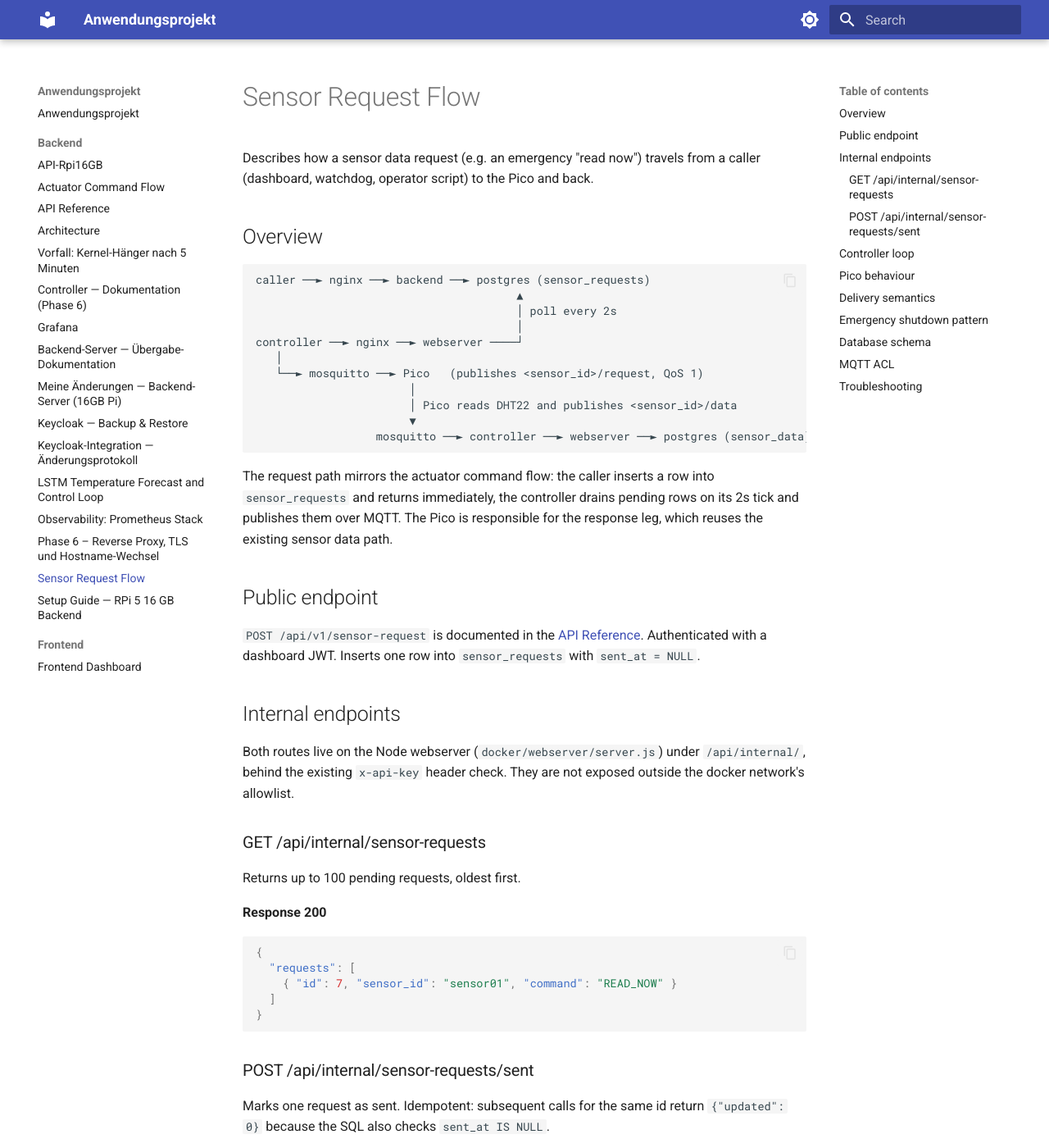
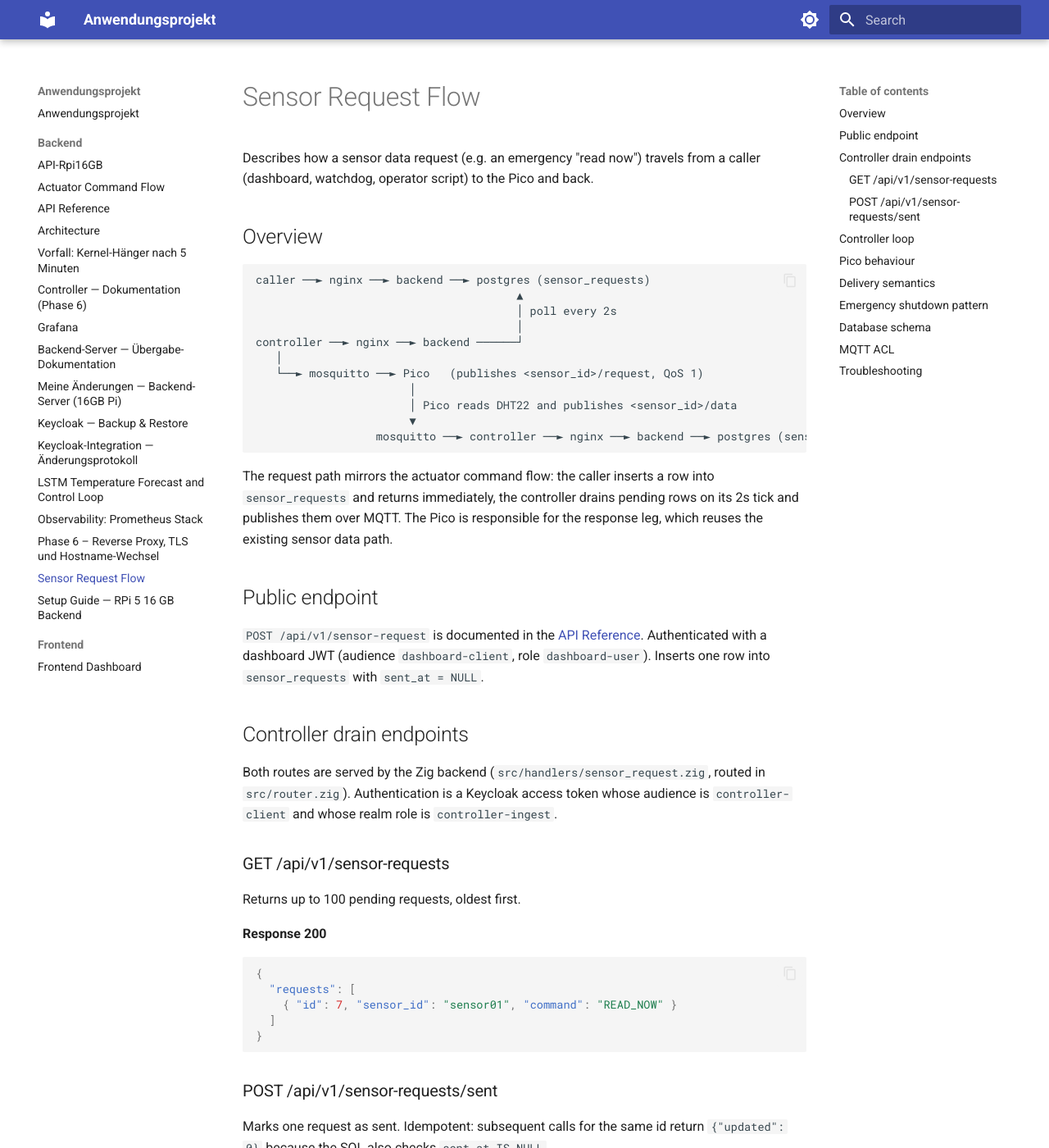
Before and after one commit to Just-Martin-Really/API-Rpi16GB, an MkDocs documentation site: the page built from docs/backend/sensor-request-flow.md, in a window 1280 px wide and 1400 px high. Shown: the whole window at 82% size. Built offline with MkDocs 1.6.1 and Material for MkDocs 9.7.7, drawn with Linux system fonts in a browser that asks for light colours; some of the changed text lies outside the part shown.

Commit message:
docs(backend): rewrite actuator and sensor-request flow docs for Phase 6
Both docs still described the drain path as Node webserver +
/api/internal/ + x-api-key. After 8a5c306 + fb7278c the drain
endpoints live in the Zig backend under /api/v1/, behind a Keycloak
client-credentials token (controller-client / controller-ingest).
Update the diagrams, endpoint sections, controller-loop steps,
issued_by column in the schema example, and the 401/403
troubleshooting rows accordingly.

````diff
--- a/docs/backend/sensor-request-flow.md
+++ b/docs/backend/sensor-request-flow.md
@@ -9,26 +9,26 @@
                                        ▲
                                        │ poll every 2s
                                        │
-controller ──► nginx ──► webserver ────┘
+controller ──► nginx ──► backend ──────┘
    │
    └──► mosquitto ──► Pico   (publishes <sensor_id>/request, QoS 1)
                        │
                        │ Pico reads DHT22 and publishes <sensor_id>/data
                        ▼
-                  mosquitto ──► controller ──► webserver ──► postgres (sensor_data)
+                  mosquitto ──► controller ──► nginx ──► backend ──► postgres (sensor_data)
 ```
 
 The request path mirrors the actuator command flow: the caller inserts a row into `sensor_requests` and returns immediately, the controller drains pending rows on its 2s tick and publishes them over MQTT. The Pico is responsible for the response leg, which reuses the existing sensor data path.
 
 ## Public endpoint
 
-`POST /api/v1/sensor-request` is documented in the [API Reference](api.md#post-apiv1sensor-request). Authenticated with a dashboard JWT. Inserts one row into `sensor_requests` with `sent_at = NULL`.
+`POST /api/v1/sensor-request` is documented in the [API Reference](api.md#post-apiv1sensor-request). Authenticated with a dashboard JWT (audience `dashboard-client`, role `dashboard-user`). Inserts one row into `sensor_requests` with `sent_at = NULL`.
 
-## Internal endpoints
+## Controller drain endpoints
 
-Both routes live on the Node webserver (`docker/webserver/server.js`) under `/api/internal/`, behind the existing `x-api-key` header check. They are not exposed outside the docker network's allowlist.
+Both routes are served by the Zig backend (`src/handlers/sensor_request.zig`, routed in `src/router.zig`). Authentication is a Keycloak access token whose audience is `controller-client` and whose realm role is `controller-ingest`.
 
-### GET /api/internal/sensor-requests
+### GET /api/v1/sensor-requests
 
 Returns up to 100 pending requests, oldest first.
 
@@ -41,7 +41,7 @@
 }
 ```
 
-### POST /api/internal/sensor-requests/sent
+### POST /api/v1/sensor-requests/sent
 
 Marks one request as sent. Idempotent: subsequent calls for the same id return `{"updated": 0}` because the SQL also checks `sent_at IS NULL`.
 
@@ -61,12 +61,14 @@
 
 `docker/controller/controller.py` runs `drain_sensor_requests` alongside `drain_actuator_commands` on the same 2 second tick:
 
-1. `GET /api/internal/sensor-requests` (HTTPS, x-api-key).
+1. `GET /api/v1/sensor-requests` (HTTPS, `Authorization: Bearer <token>`).
 2. For each row:
     1. Validate `sensor_id` against `^[A-Za-z0-9_-]+$` and `command` against `^[A-Z0-9_]+$`. Rejected rows are marked sent without publishing, so a malicious authenticated caller cannot inject MQTT topics via DB content.
     2. Publish `{"command": "<command>"}` to `<sensor_id>/request` at QoS 1 and wait up to 5 s for the broker ack.
-    3. On successful publish, `POST /api/internal/sensor-requests/sent` to mark the row.
+    3. On successful publish, `POST /api/v1/sensor-requests/sent` to mark the row.
 3. Sleep `ACTUATOR_POLL_SECONDS` (2 s) and repeat.
+
+The bearer token is shared with the actuator drain (one cached token per controller process, refreshed before expiry).
 
 The poll constant is shared with the actuator drain by design: one tick, both queues. Tuning it changes the worst-case latency for both flows in lockstep.
 
@@ -118,7 +120,7 @@
     WHERE sent_at IS NULL;
 ```
 
-Grants: `iot_write_user` holds `INSERT, SELECT, UPDATE`. The backend inserts (issuing path), the webserver selects and updates (drain path). No other service touches the table.
+Grants: `iot_write_user` holds `INSERT, SELECT, UPDATE`. The Zig backend uses this role for both the issuing path (`POST /api/v1/sensor-request`) and the drain path (`GET` / `POST /sent`). No other service touches the table.
 
 A migration block in `docker/postgres/migrate.sql` covers existing deployments where the initial schema has already been applied.
 
@@ -130,9 +132,10 @@
 
 | Symptom | Likely cause |
 |---------|--------------|
-| `sensor-request drain error: Connection refused` in controller logs | `API_BASE_URL` does not include the in-network port (`https://nginx:8443`), or nginx is down |
-| `sensor-request drain error: HTTP Error 401` | API key in `/run/secrets/api_key` does not match what the webserver reads |
+| `sensor-request drain error: Connection refused` in controller logs | `API_BASE_URL` is wrong or nginx is down |
+| `sensor-request drain error: HTTP Error 401` | Token expired or revoked mid-flight; the controller refreshes and retries once. Persistent 401 means the Keycloak client secret in `/run/secrets/keycloak_controller_secret` does not match `controller-client` in the realm |
+| `sensor-request drain error: HTTP Error 403` | Token is valid but missing the `controller-ingest` realm role on the `controller-client` service account, or audience does not match |
 | `sensor-request publish failed: id=N` | Mosquitto unreachable or the publish ack timed out; row stays unsent for the next poll |
 | `sensor-request skipped invalid row id=N` | The row's `sensor_id` or `command` failed the regex check; row was marked sent without publishing |
-| Row stays with `sent_at = NULL` and no log line | Controller is not running, or it cannot reach the webserver at all |
+| Row stays with `sent_at = NULL` and no log line | Controller is not running, or it cannot reach the backend at all |
 | Row is marked sent but no fresh `sensor_data` row appears | Pico is not subscribed (check ACL + broker logs), or the DHT22 read failed (check Pico console for `Sensor-Fehler`) |
````
Also changed, not shown: docs/backend/actuator-command-flow.md (+16 -12 lines).
